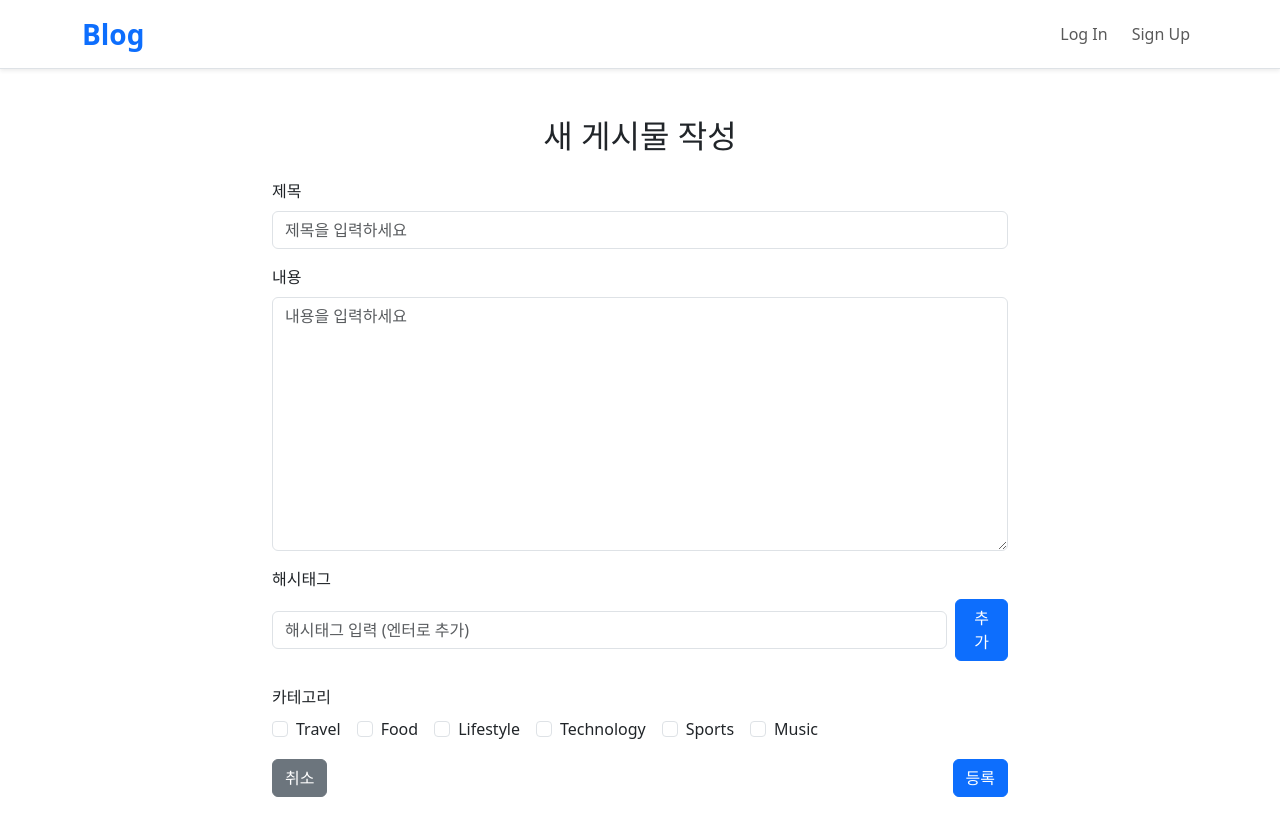
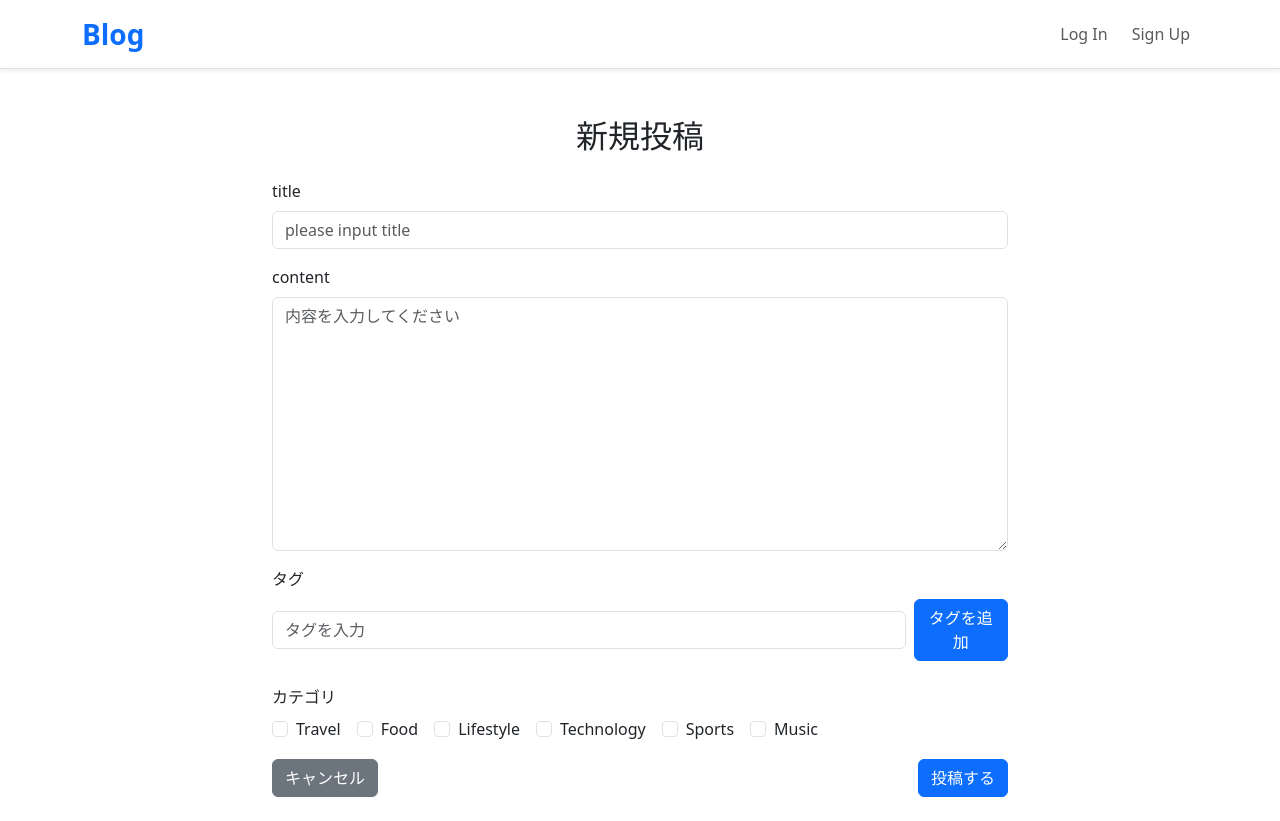
Before and after one commit to mu05041/blog_platform_rails_vue, a Vue app in the folder frontend/mypjt/: page /posts/create in a window 1280 px wide. Built offline with nearby package versions, Linux system fonts and the light colour scheme.

Commit message:
createPost JP shuusei

```diff
--- a/frontend/mypjt/src/views/CreatePostView.vue
+++ b/frontend/mypjt/src/views/CreatePostView.vue
@@ -1,57 +1,57 @@
 <template>
   <div class="container py-4">
-    <h2 class="text-center mb-4">새 게시물 작성</h2>
+    <h2 class="text-center mb-4">新規投稿</h2>
 
-    <!-- 오류 메시지 -->
+    <!-- エラーメッセージ -->
     <div v-if="error" class="alert alert-danger">{{ error }}</div>
 
-    <!-- 게시물 작성 폼 -->
+    <!-- 投稿フォーム -->
     <div class="row">
       <div class="col-lg-8 col-md-10 mx-auto">
         <form @submit.prevent="createPost">
-          <!-- 제목 입력 -->
+          <!-- タイトル入力 -->
           <div class="mb-3">
-            <label for="title" class="form-label">제목</label>
+            <label for="title" class="form-label">title</label>
             <input
               type="text"
               class="form-control"
               id="title"
               v-model="postForm.title"
               required
-              placeholder="제목을 입력하세요"
+              placeholder="please input title"
             >
           </div>
 
-          <!-- 내용 입력 -->
+          <!-- コンテンツ入力 -->
           <div class="mb-3">
-            <label for="content" class="form-label">내용</label>
+            <label for="content" class="form-label">content</label>
             <textarea
               class="form-control"
               id="content"
               v-model="postForm.content"
               rows="10"
               required
-              placeholder="내용을 입력하세요"
+              placeholder="内容を入力してください"
             ></textarea>
           </div>
 
-          <!-- 해시태그 입력 영역 -->
+          <!-- タグ入力 -->
           <div class="mb-3">
-            <label class="form-label">해시태그</label>
+            <label class="form-label">タグ</label>
             <div class="d-flex align-items-center mb-2">
               <input
                 type="text"
                 class="form-control me-2"
                 v-model="newTag"
                 @keyup.enter="addTag"
-                placeholder="해시태그 입력 (엔터로 추가)"
+                placeholder="タグを入力"
               >
               <button type="button" class="btn btn-primary" @click="addTag">
-                추가
+                タグを追加
               </button>
             </div>
 
-            <!-- 태그 목록 -->
+            <!-- タグ一覧 -->
             <div class="d-flex flex-wrap gap-2 mt-2">
               <span
                 v-for="(tag, index) in postForm.tags"
@@ -69,9 +69,9 @@
             </div>
           </div>
 
-          <!-- 카테고리 선택 -->
+          <!-- カテゴリ選択 -->
           <div class="mb-3">
-            <label class="form-label">카테고리</label>
+            <label class="form-label">カテゴリ</label>
             <div class="d-flex flex-wrap">
               <div v-for="category in categories" :key="category.id" class="form-check me-3">
                 <input
@@ -88,14 +88,14 @@
             </div>
           </div>
 
-          <!-- 버튼 그룹 -->
+          <!-- ボタン -->
           <div class="d-flex justify-content-between">
             <RouterLink :to="`/${username}/posts`" class="btn btn-secondary">
-              취소
+              キャンセル
             </RouterLink>
             <button type="submit" class="btn btn-primary" :disabled="isSubmitting">
               <span v-if="isSubmitting" class="spinner-border spinner-border-sm me-1"></span>
-              등록
+              投稿する
             </button>
           </div>
         </form>
@@ -115,10 +115,10 @@ const route = useRoute();
 const authStore = useAuthStore();
 const API_URL = 'http://localhost:3000/api/v1';
 
-// 사용자 이름
+// ユーザー名
 const username = ref(authStore.user?.username || '');
 
-// 게시물 폼 데이터
+// 投稿フォームのデータ
 const postForm = ref({
   title: '',
   content: '',
@@ -126,16 +126,16 @@ const postForm = ref({
   tags: []
 });
 
-// 새 태그 입력
+// 新しいタグの入力
 const newTag = ref('');
 
-// 태그 추가 메서드
+// タグを追加するメソッド
 const addTag = () => {
   if (newTag.value.trim()) {
-    // 중복 태그 방지 및 공백 제거
+    // 重複防止および空白削除
     const cleanedTag = newTag.value.trim().replace(/^#/, '');
 
-    // 이미 존재하지 않는 태그만 추가
+    // すでに存在しないタグのみ追加
     if (!postForm.value.tags.includes(cleanedTag)) {
       postForm.value.tags.push(cleanedTag);
       newTag.value = ''; // 입력 필드 초기화
@@ -143,38 +143,38 @@ const addTag = () => {
   }
 };
 
-// 태그 제거 메서드
+// タグを削除するメソッド
 const removeTag = (index) => {
   postForm.value.tags.splice(index, 1);
 };
 
-// 상태 관리
+// 投稿の状態管理
 const isSubmitting = ref(false);
 const error = ref('');
 
-// store에서 카테고리 가져오기
+// storeからカテゴリを取得
 import { useBlogStore } from '@/stores/blog';
 const blogStore = useBlogStore();
 const categories = computed(() => blogStore.categories);
 const tags = computed(() => blogStore.tags);
 
 
-// 게시물 생성 요청
+// 投稿を作成する処理
 const createPost = () => {
   isSubmitting.value = true;
   error.value = '';
 
-  // 본문에서 해시태그 제거
+  // 本文からタグを削除
   const contentWithoutTags = postForm.value.content.replace(/\s*#\w+/g, '').trim();
 
-  // 본문에서 추출된 태그들
+  // 本文から抽出されたタグを取得
   const extractedTags = postForm.value.content.match(/#\w+/g)?.map(tag => tag.replace('#', '')) || [];
 
-  // 태그 입력 필드의 태그와 본문 해시태그 병합 (중복 제거)
+  // 入力フィールドのタグと本文のタグを統合（重複を除外）
   const allTags = [...new Set([...postForm.value.tags, ...extractedTags])];
 
 
-  // 게시물 데이터 준비
+  // APIへ送信するデータ
   const postData = {
     post: {
       title: postForm.value.title,
@@ -185,20 +185,20 @@ const createPost = () => {
     }
   };
 
-  // API 요청
+  // APIリクエスト
   axios.post(`${API_URL}/posts`, postData)
     .then(() => {
       router.push(`/${username.value}/posts`);
     })
     .catch(err => {
-      console.error('게시물 등록 오류:', err);
-      error.value = err.response?.data?.error || '게시물 등록에 실패했습니다';
+      console.error('投稿エラー:', err);
+      error.value = err.response?.data?.error || '投稿に失敗しました';
       isSubmitting.value = false;
     });
 };
 
 onMounted(() => {
-  // 카테고리는 이미 로컬에 정의되어 있음
+  // カテゴリはすでにローカルに定義済み
 });
 </script>
 
--- a/frontend/mypjt/src/views/UserPostsView.vue
+++ b/frontend/mypjt/src/views/UserPostsView.vue
@@ -196,7 +196,7 @@ const getBlogPosts = () => {
   })
   .catch(err => {
     console.error('Error fetching posts:', err);
-    error.value = err.response?.data?.error || '게시물을 불러오는 중 오류가 발생했습니다.';
+    error.value = err.response?.data?.error || '記事を読み込む中にエラーが発生しました';
     isLoading.value = false;
   });
 };
@@ -233,7 +233,7 @@ onMounted(() => {
   transform: translateY(-5px);
 }
 
-/* 모바일 반응형 스타일 */
+/* モバイルレスポンシブ */
 @media (max-width: 576px) {
   .card {
     margin-bottom: 1rem;
```
